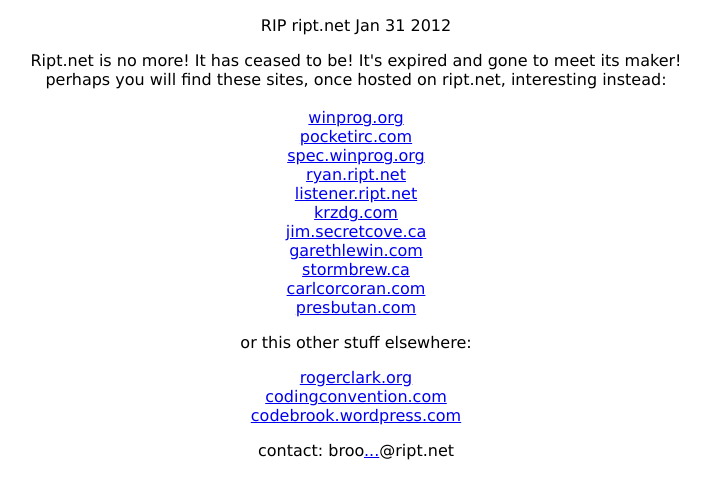
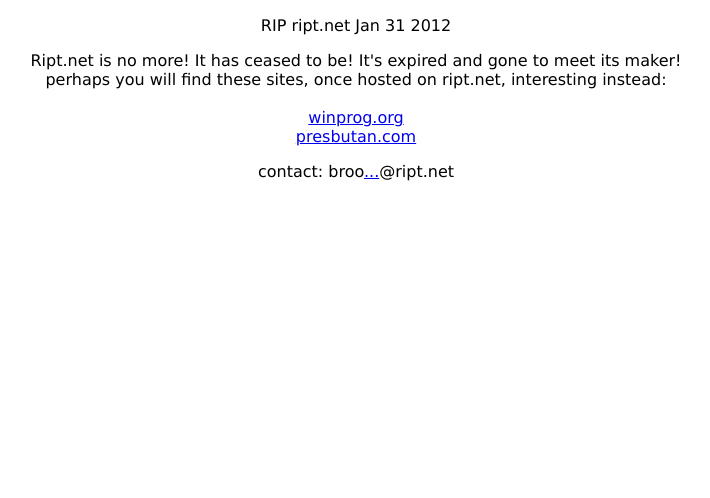
Before and after one commit to ript/ript.github.com, a plain HTML site: page index.html in a window 1280 px wide. Shown: the whole page, without its empty margins (284-994 px from the left). Drawn offline with Linux system fonts and the light colour scheme.

Commit message:
remove some junk

```diff
--- a/index.html
+++ b/index.html
@@ -12,22 +12,10 @@
 <div>perhaps you will find these sites, once hosted on ript.net, interesting instead:</div>
 <div>&nbsp;</div>
 <div><a href="http://winprog.org">winprog.org</a></div>
-<div><a href="http://pocketirc.com">pocketirc.com</a></div>
-<div><a href="http://spec.winprog.org/">spec.winprog.org</a></div>
-<div><a href="http://ryan.ript.net">ryan.ript.net</a></div>
-<div><a href="http://listener.ript.net">listener.ript.net</a></div>
-<div><a href="http://krzdg.com">krzdg.com</a></div>
-<div><a href="http://jim.secretcove.ca">jim.secretcove.ca</a></div>
-<div><a href="http://garethlewin.com">garethlewin.com</a></div>
-<div><a href="http://stormbrew.ca">stormbrew.ca</a></div>
-<div><a href="http://carlcorcoran.com">carlcorcoran.com</a></div>
 <div><a href="http://presbutan.com">presbutan.com</a></div>
-<p>or this other stuff elsewhere:</p>
-<div><a href="http://rogerclark.org">rogerclark.org</a></div>
-<div><a href="http://codingconvention.com">codingconvention.com</a></div>
-<div><a href="http://codebrook.wordpress.com">codebrook.wordpress.com</a></div>
 
-<p>contact: broo<a href="http://www.google.com/recaptcha/mailhide/d?k=010-Cmy0mB5OzcbCJij4FOXg==&amp;c=coFrcXLrP2BzaJJ4iuNv28KTJG8ram2P8L9DzVyA5Ng=" onclick="window.open('http://www.google.com/recaptcha/mailhide/d?k\075010-Cmy0mB5OzcbCJij4FOXg\75\75\46c\75coFrcXLrP2BzaJJ4iuNv28KTJG8ram2P8L9DzVyA5Ng\075', '', 'toolbar=0,scrollbars=0,location=0,statusbar=0,menubar=0,resizable=0,width=500,height=300'); return false;" title="Reveal this e-mail address">...</a>@ript.net</p>
+
+<p>contact: broo<a href="http://www.imdb.com/title/tt0118884/" title="Reveal this e-mail address">...</a>@ript.net</p>
 
 </center>
 
```
